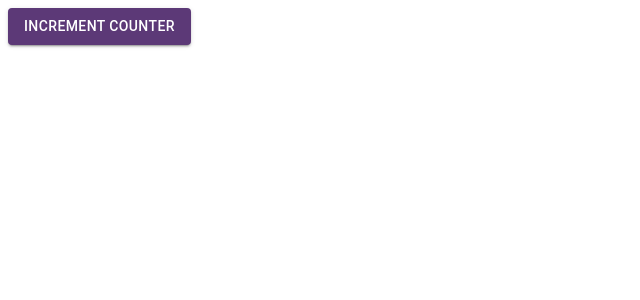
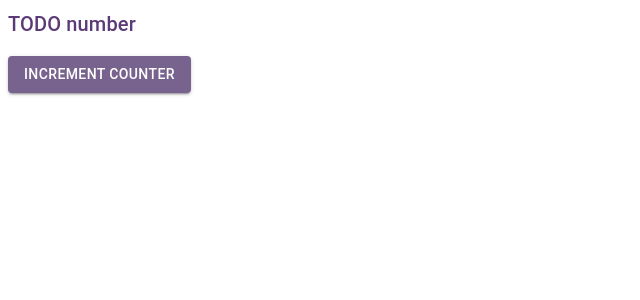
Before and after one commit to ahartung-interviews/interview-fearless, a React (Create React App) app: page / in a window 1280 px wide. Shown: the top 300 px of the page, without its empty margins (0-640 px from the left). Built offline with nearby package versions, Linux system fonts and the light colour scheme.

Commit message:
new component for button and display

```diff
--- a/src/App.js
+++ b/src/App.js
@@ -1,12 +1,7 @@
-import { Button } from "@material-ui/core";
+import ButtonWithDisplay from "./Components/ButtonWithDisplay";
 
 export default function App() {
   return (
-    <Button
-      variant="contained"
-      color="primary"
-    >
-      Increment Counter
-    </Button>
+    <ButtonWithDisplay />
   );
 }
--- /dev/null
+++ b/src/Components/ButtonWithDisplay.js
@@ -0,0 +1,35 @@
+import { Button, Grid, Typography } from "@material-ui/core";
+
+export default function ButtonWithDisplay() {
+  return (
+    <Grid
+      container
+      justify="center"
+      alignItems="center"
+      spacing={2}
+    >
+      <Grid
+        item
+        xs={12}
+      >
+        <Typography
+          variant="h6"
+          color="primary"
+        >
+          TODO number
+        </Typography>
+      </Grid>
+      <Grid
+        item
+        xs={12}
+      >
+        <Button
+          variant="contained"
+          color="secondary"
+        >
+          Increment Counter
+        </Button>
+      </Grid>
+    </Grid>
+  );
+}
```
Also changed, not shown: 2 other files (tests, documents, lock files or other folders).
